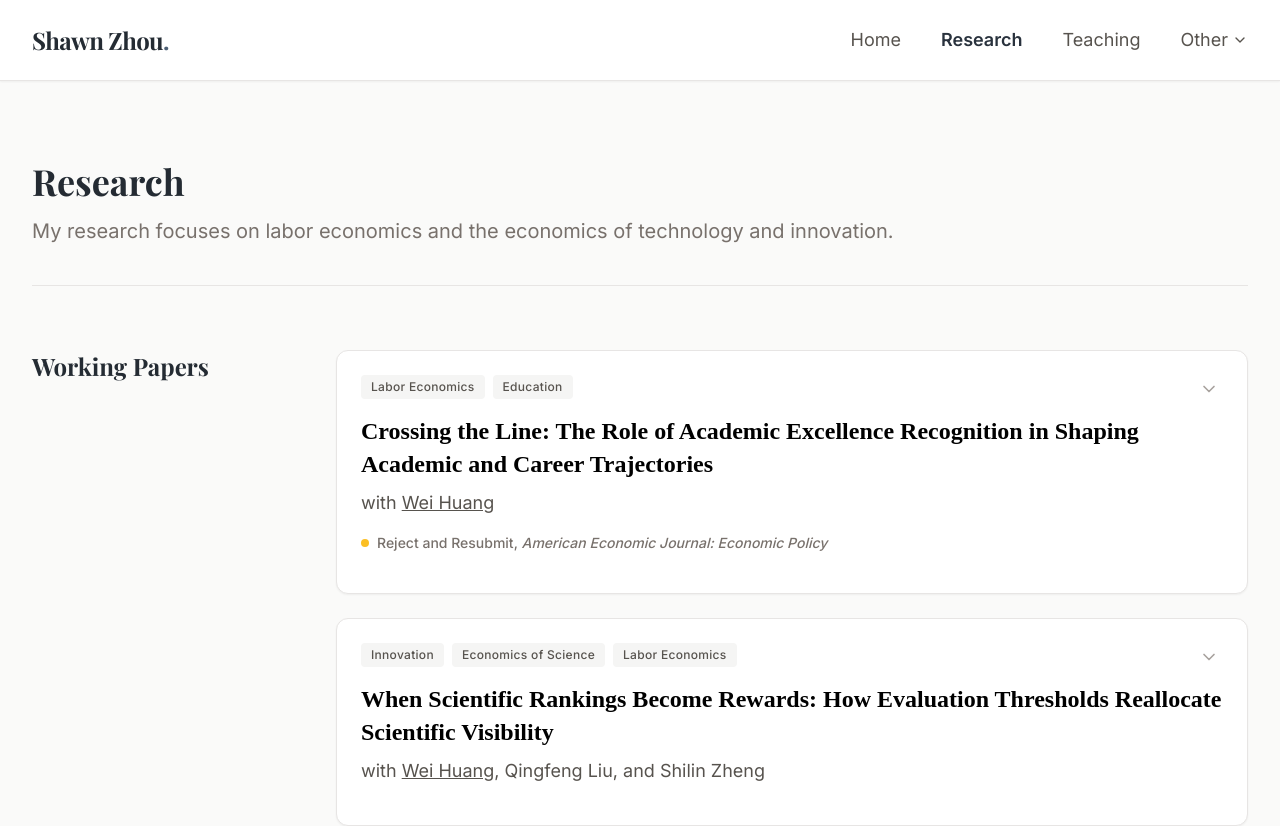
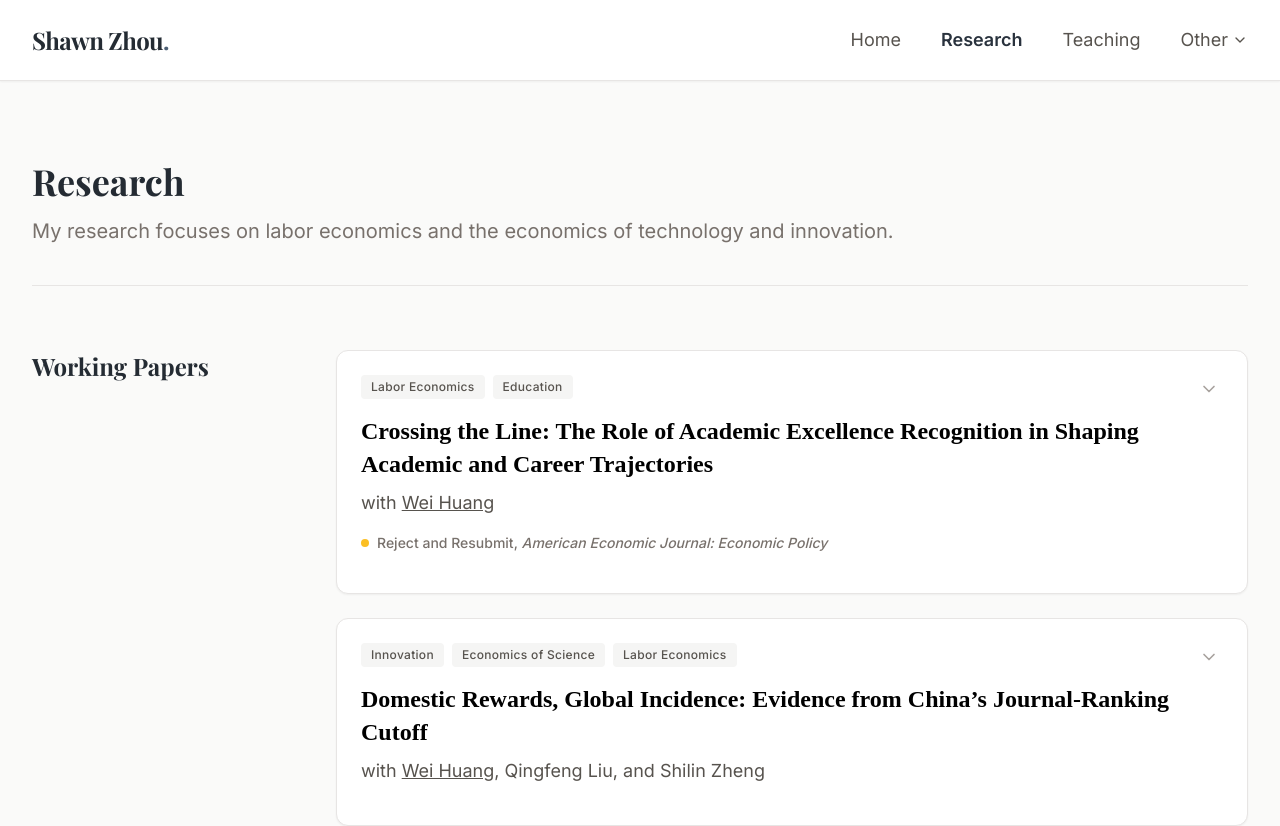
Before and after one commit to zhuoxiang-zhou/my-academic-site, a React (Vite) app: page /#/research in a window 1280 px wide. Shown: the top 826 px of the page. Built offline with nearby package versions, Linux system fonts and the light colour scheme; a web font is replaced by a local one.

Commit message:
Update scientific rankings paper title

```diff
--- a/constants.ts
+++ b/constants.ts
@@ -29,7 +29,7 @@ export const PAPERS: Paper[] = [
   },
   {
     id: 'p2',
-    title: "When Scientific Rankings Become Rewards: How Evaluation Thresholds Reallocate Scientific Visibility",
+    title: "Domestic Rewards, Global Incidence: Evidence from China’s Journal-Ranking Cutoff",
     authors: ["Wei Huang", "Qingfeng Liu", "Shilin Zheng"],
     authorLinks: { "Wei Huang": "https://huangweipku.com/" },
     year: 2026,
```
